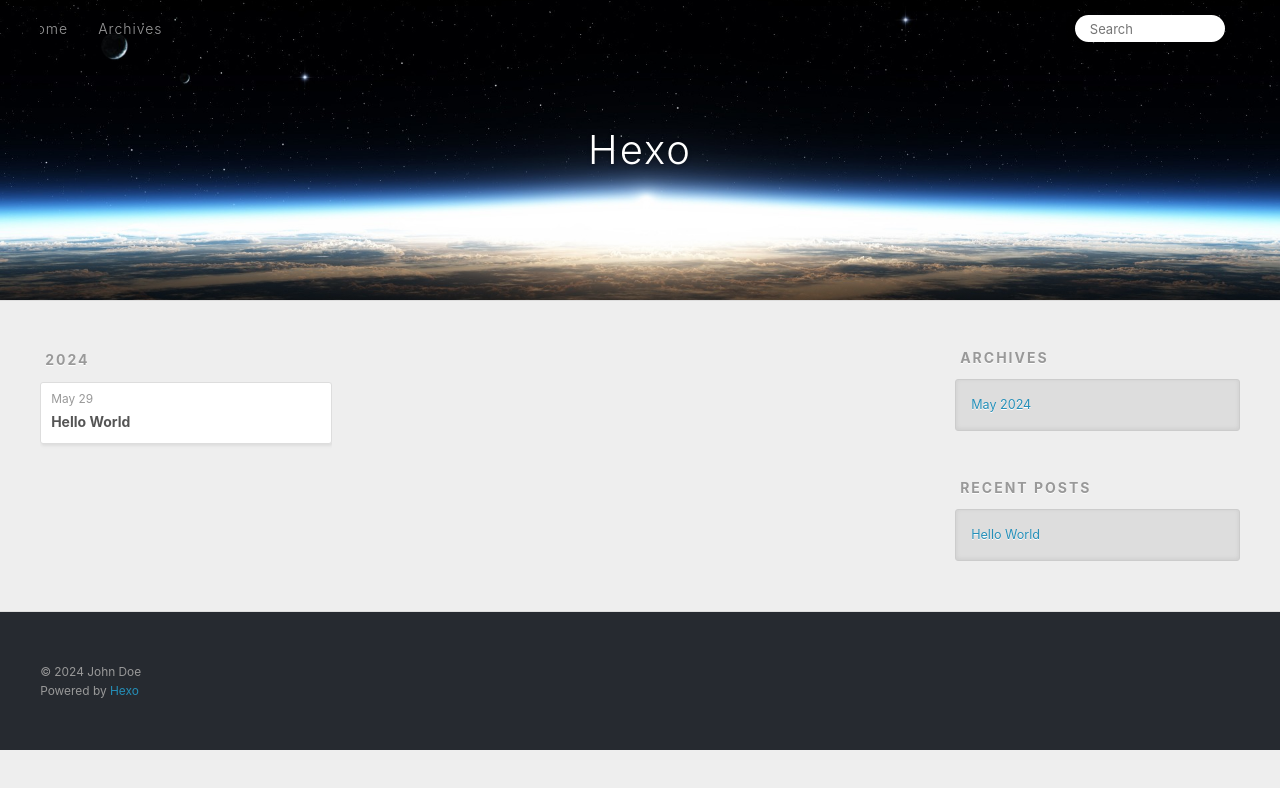
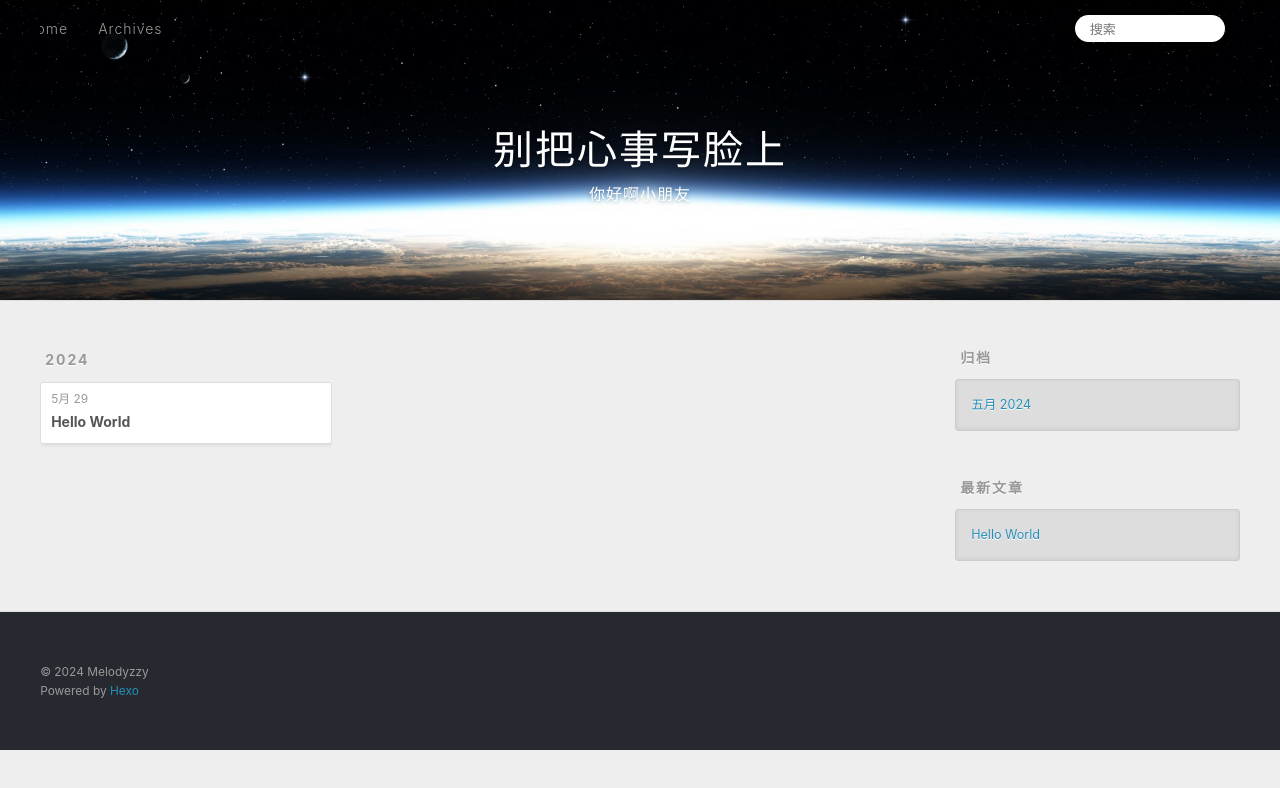
Before and after one commit to melodyzzy/melodyzzy.github.io, a plain HTML site: page archives/index.html in a window 1280 px wide. Both pictures are taken after a click on the link 1232 px from the left and 27 px from the top of the page. Drawn offline with Linux system fonts and the light colour scheme.

Commit message:
Site updated: 2024-05-29 09:59:28

```diff
--- a/archives/index.html
+++ b/archives/index.html
@@ -4,17 +4,17 @@
   <meta charset="utf-8">
 
 
-  <title>Archives | Hexo</title>
+  <title>归档 | 别把心事写脸上</title>
   <meta name="viewport" content="width=device-width, initial-scale=1, shrink-to-fit=no">
   <meta property="og:type" content="website">
-<meta property="og:title" content="Hexo">
+<meta property="og:title" content="别把心事写脸上">
 <meta property="og:url" content="http://example.com/archives/index.html">
-<meta property="og:site_name" content="Hexo">
-<meta property="og:locale" content="en_US">
-<meta property="article:author" content="John Doe">
+<meta property="og:site_name" content="别把心事写脸上">
+<meta property="og:locale" content="zh_CN">
+<meta property="article:author" content="Melodyzzy">
 <meta name="twitter:card" content="summary">
 
-    <link rel="alternate" href="/atom.xml" title="Hexo" type="application/atom+xml">
+    <link rel="alternate" href="/atom.xml" title="别把心事写脸上" type="application/atom+xml">
 
 
     <link rel="shortcut icon" href="/favicon.png">
@@ -39,8 +39,12 @@
   <div id="header-outer" class="outer">
     <div id="header-title" class="inner">
       <h1 id="logo-wrap">
-        <a href="/" id="logo">Hexo</a>
+        <a href="/" id="logo">别把心事写脸上</a>
       </h1>
+
+        <h2 id="subtitle-wrap">
+          <a href="/" id="subtitle">你好啊小朋友</a>
+        </h2>
 
     </div>
     <div id="header-inner" class="inner">
@@ -55,12 +59,12 @@
       <nav id="sub-nav">
 
 
-          <a class="nav-icon" href="/atom.xml" title="RSS Feed"><span class="fa fa-rss"></span></a>
+          <a class="nav-icon" href="/atom.xml" title="RSS 订阅"><span class="fa fa-rss"></span></a>
 
-        <a class="nav-icon nav-search-btn" title="Search"><span class="fa fa-search"></span></a>
+        <a class="nav-icon nav-search-btn" title="搜索"><span class="fa fa-search"></span></a>
       </nav>
       <div id="search-form-wrap">
-        <form action="//google.com/search" method="get" accept-charset="UTF-8" class="search-form"><input type="search" name="q" class="search-form-input" placeholder="Search"><button type="submit" class="search-form-submit">&#xF002;</button><input type="hidden" name="sitesearch" value="http://example.com"></form>
+        <form action="//google.com/search" method="get" accept-charset="UTF-8" class="search-form"><input type="search" name="q" class="search-form-input" placeholder="搜索"><button type="submit" class="search-form-submit">&#xF002;</button><input type="hidden" name="sitesearch" value="http://example.com"></form>
       </div>
     </div>
   </div>
@@ -84,7 +88,7 @@
   <div class="archive-article-inner">
     <header class="archive-article-header">
       <a href="/2024/05/29/hello-world/" class="archive-article-date">
-  <time class="dt-published" datetime="2024-05-29T01:50:01.887Z" itemprop="datePublished">May 29</time>
+  <time class="dt-published" datetime="2024-05-29T01:50:01.887Z" itemprop="datePublished">5月 29</time>
 </a>
 
 
@@ -116,9 +120,9 @@
 
 
   <div class="widget-wrap">
-    <h3 class="widget-title">Archives</h3>
+    <h3 class="widget-title">归档</h3>
     <div class="widget">
-      <ul class="archive-list"><li class="archive-list-item"><a class="archive-list-link" href="/archives/2024/05/">May 2024</a></li></ul>
+      <ul class="archive-list"><li class="archive-list-item"><a class="archive-list-link" href="/archives/2024/05/">五月 2024</a></li></ul>
     </div>
   </div>
 
@@ -126,7 +130,7 @@
 
 
   <div class="widget-wrap">
-    <h3 class="widget-title">Recent Posts</h3>
+    <h3 class="widget-title">最新文章</h3>
     <div class="widget">
       <ul>
 
@@ -147,7 +151,7 @@
   <div class="outer">
     <div id="footer-info" class="inner">
 
-      &copy; 2024 John Doe<br>
+      &copy; 2024 Melodyzzy<br>
       Powered by <a href="https://hexo.io/" target="_blank">Hexo</a>
     </div>
   </div>
```
Also changed, not shown: 2024/05/29/hello-world/index.html (+18 -14 lines), archives/2024/05/index.html (+19 -15 lines), archives/2024/index.html (+19 -15 lines), index.html (+19 -15 lines).
